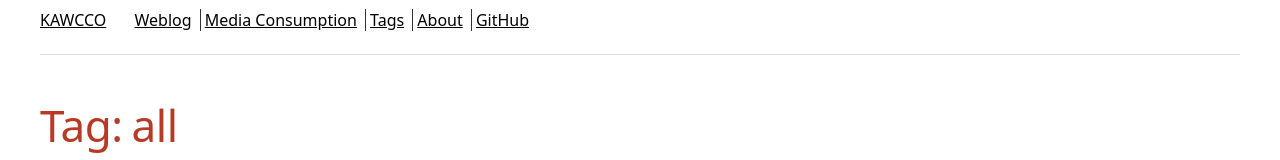
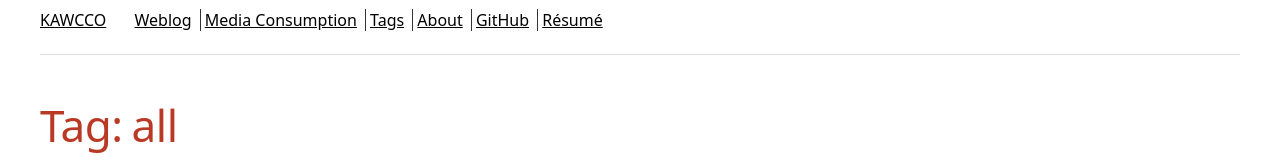
Before and after one commit to SuperSonicHub1/supersonichub1.github.io, an Eleventy site: page site/tags.njk in a window 1280 px wide. Shown: the top 160 px of the page. Built offline with nearby package versions, Linux system fonts and the light colour scheme; Eleventy itself is replaced by a stand-in of ours; files that its build step writes are made by us from their sources; what cheerio, eleventy-plugin-asciidoc, node-fetch would draw is missing.

Commit message:
Add resume, profile picture

```diff
--- a/site/_includes/layout.njk
+++ b/site/_includes/layout.njk
@@ -21,6 +21,7 @@
 					<li><a href='/tags'>Tags</a></li>
 					<li><a href='/about'>About</a></li>
 					<li><a href='https://github.com/SuperSonicHub1'>GitHub</a></li>
+					<li><a href='/resume.pdf' title='PDF + Europass XML'>Résumé</a></li>
 				</ul>
 			</nav>
 		</header>
```
Also changed, not shown: .eleventy.js, site/media/about/profile.jpg (added), 3 other files.
